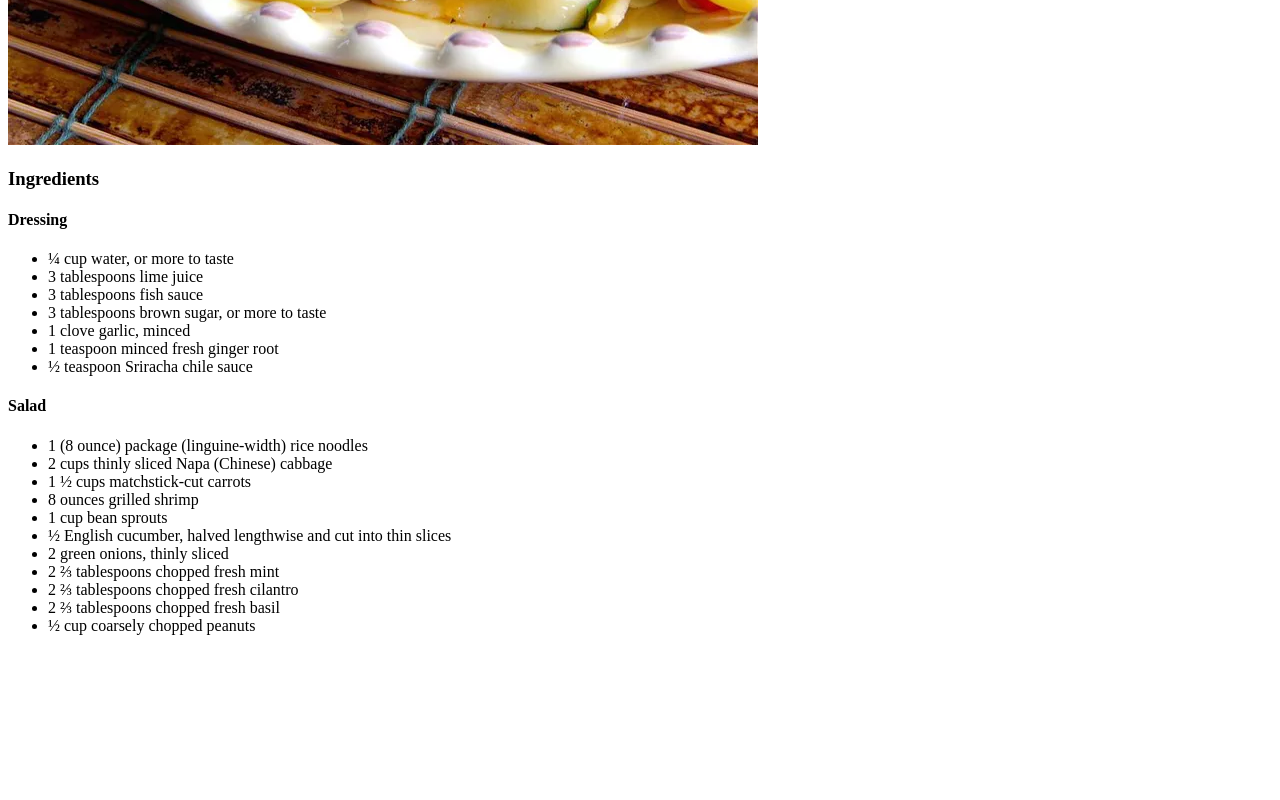
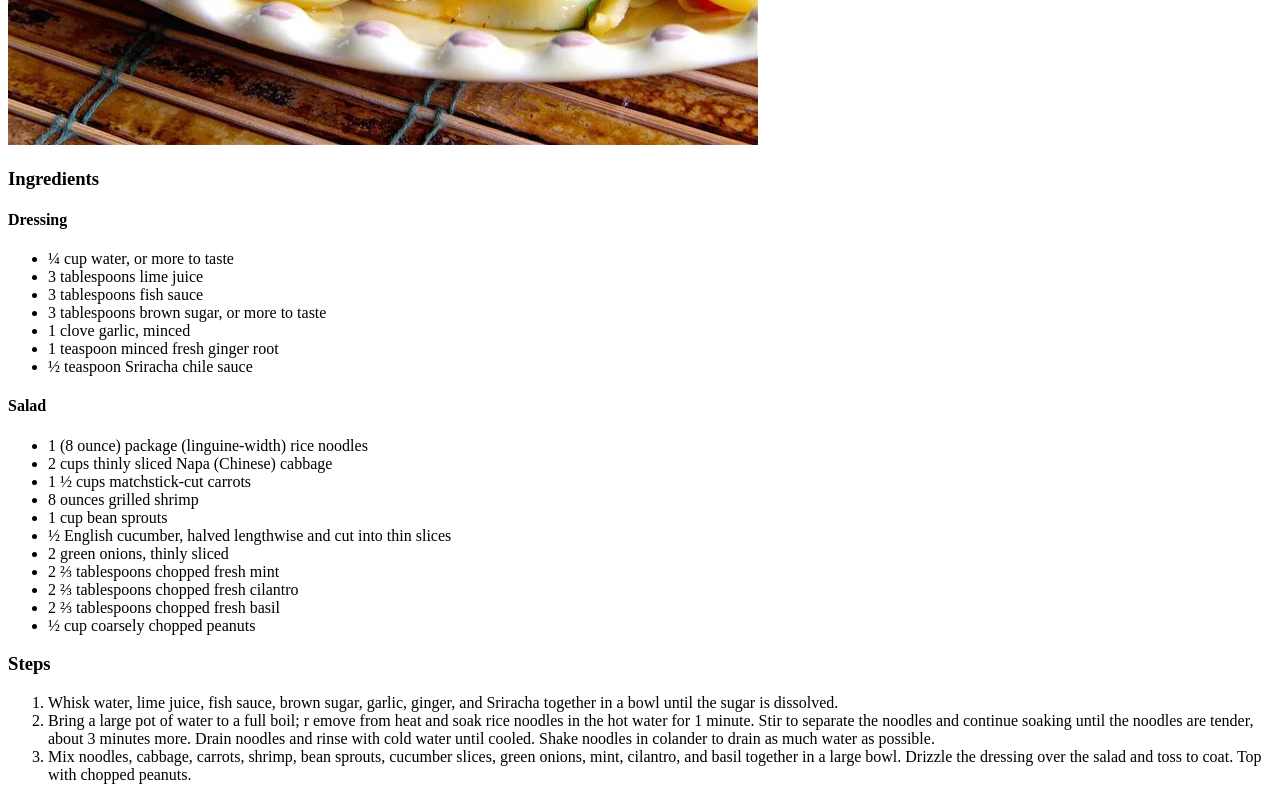
Before and after one commit to koskurita/odin-recipes, a plain HTML site: page recipes/saigon-noodles.html in a window 1280 px wide. Shown: the part 685-1485 px from the top of the page. Before the commit the page ends 1336 px from the top, so only its background shows below. Drawn offline with Linux system fonts and the light colour scheme.

Commit message:
complete saigon noodles

```diff
--- a/recipes/saigon-noodles.html
+++ b/recipes/saigon-noodles.html
@@ -32,5 +32,26 @@
         <li>2 ⅔ tablespoons chopped fresh basil</li>
         <li>½ cup coarsely chopped peanuts</li>
     </ul>
+    <h3>Steps</h3>
+    <ol>
+        <li>
+            Whisk water, lime juice, fish sauce, brown sugar, garlic, ginger,
+            and Sriracha together in a bowl until the sugar is dissolved.
+        </li>
+        <li>
+            Bring a large pot of water to a full boil; r
+            emove from heat and soak rice noodles in the hot water for 1 minute.
+            Stir to separate the noodles and continue soaking until the noodles are tender,
+            about 3 minutes more. Drain noodles and rinse with cold water until cooled.
+            Shake noodles in colander to drain as much water as possible.
+        </li>
+        <li>
+            Mix noodles, cabbage, carrots, shrimp, bean sprouts,
+            cucumber slices, green onions, mint,
+            cilantro, and basil together in a large bowl.
+            Drizzle the dressing over the salad and toss to coat.
+            Top with chopped peanuts.
+        </li>
+    </ol>
 </body>
 </html>
```
